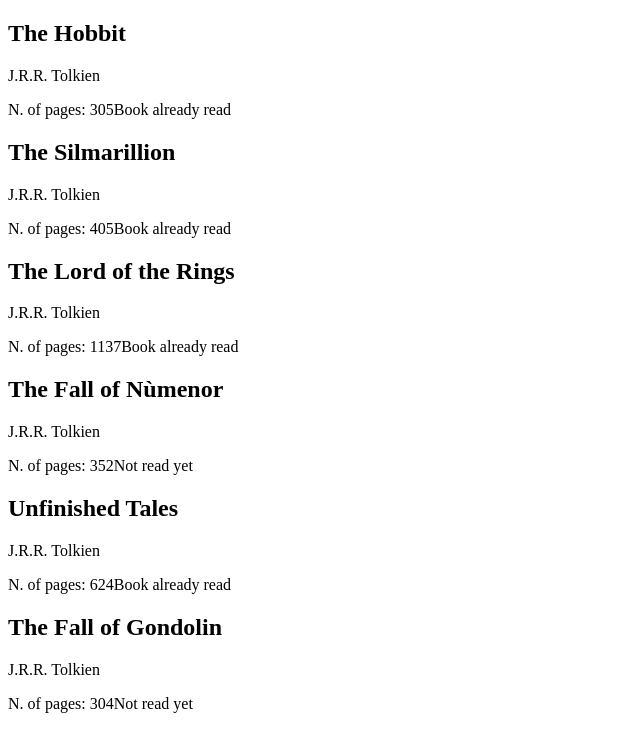
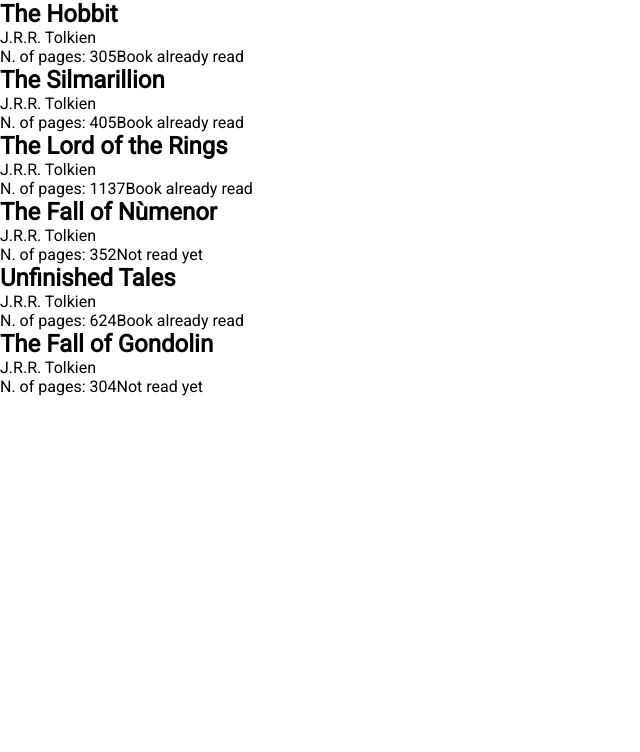
Before and after one commit to dak79/odin-library, a plain HTML site: page index.html in a window 1280 px wide. Shown: the whole page, without its empty margins (0-640 px from the left). Drawn offline with Linux system fonts and the light colour scheme.

```diff
--- a/index.html
+++ b/index.html
@@ -5,7 +5,16 @@
         <meta http-equiv="X-UA-Compatible" content="IE=edge">
         <meta name="viewport" content="width=device-width, initial-scale=1.0">
         <title>Library</title>
+
+        <!-- Import google font Roboto -->
+        <link rel="preconnect" href="https://fonts.googleapis.com">
+        <link rel="preconnect" href="https://fonts.gstatic.com" crossorigin>
+        <link href="https://fonts.googleapis.com/css2?family=Roboto&display=swap" rel="stylesheet">
+
+        <!-- Link stylesheet -->
         <link rel="stylesheet" href="style.css">
+
+        <!-- Link Js file -->
         <script src="main.js" defer></script>
     </head>
     <body>
--- a/style.css
+++ b/style.css
@@ -0,0 +1,11 @@
+/* CSS Reset*/
+* {
+    margin: 0;
+    padding: 0;
+    box-sizing: border-box;
+}
+
+/* Font */
+body {
+    font-family: 'Roboto', sans-serif;
+}
```
Also changed, not shown: main.js (+10 -2 lines).
